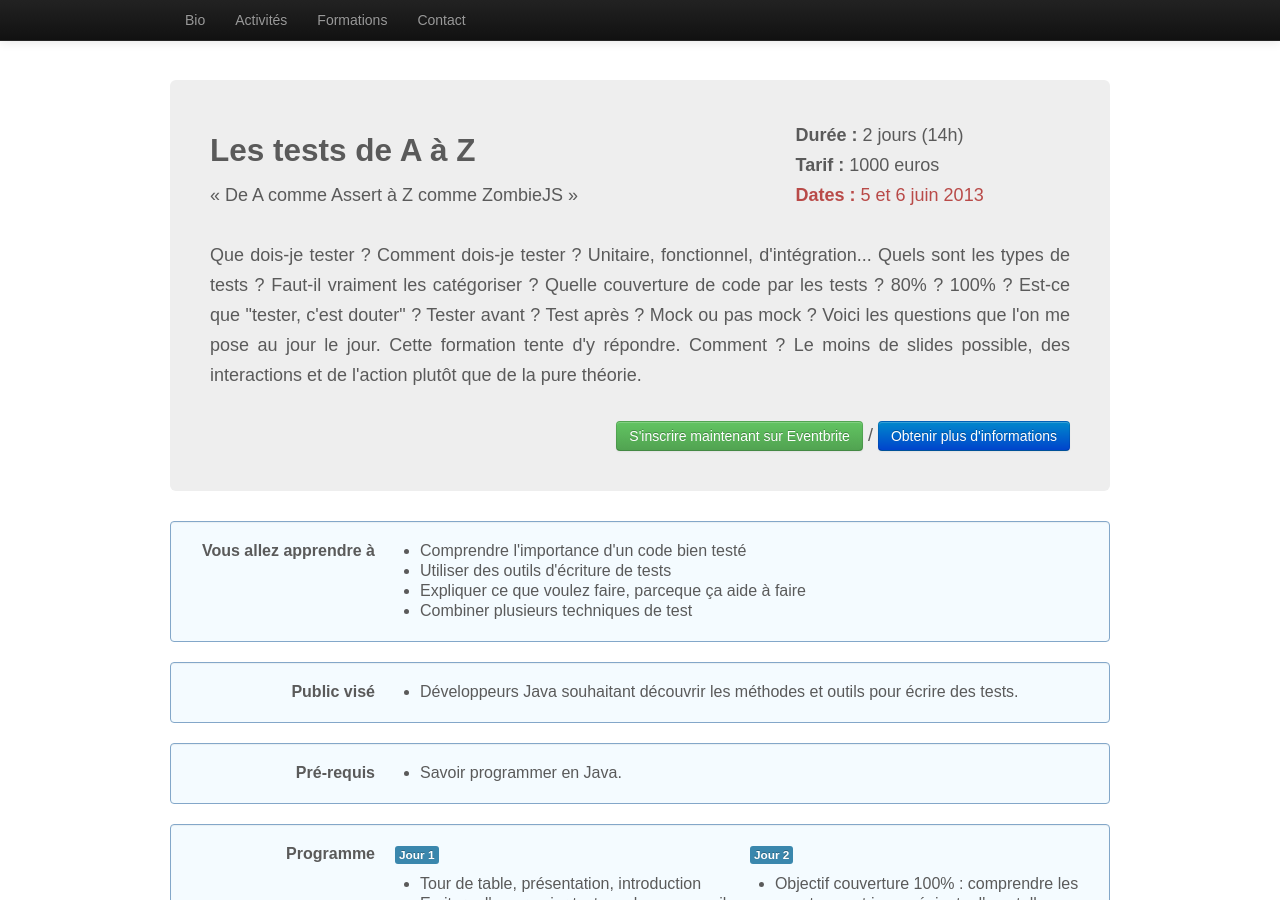
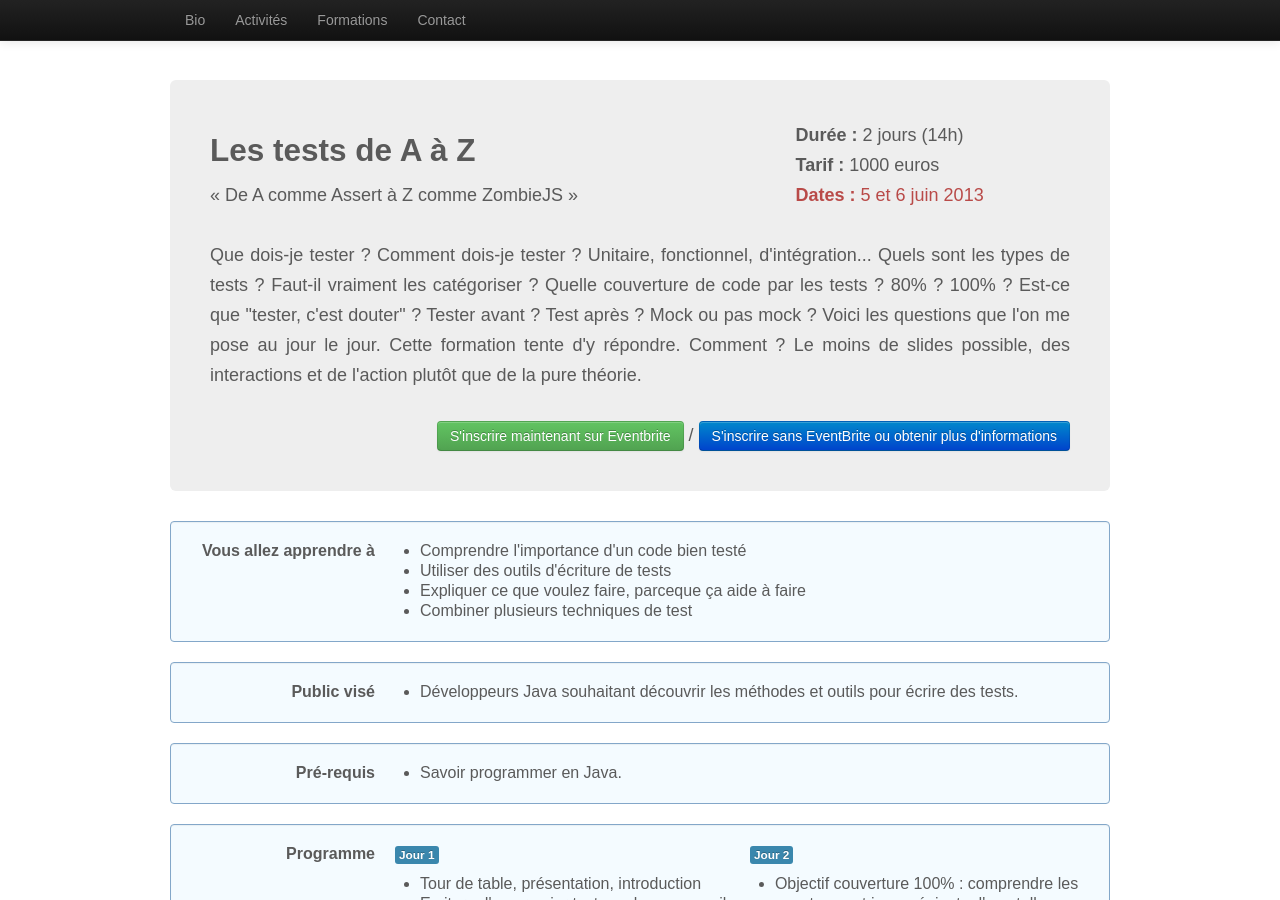
Before and after one commit to dgageot/retour1024, a Jekyll site: the page built from _posts/2013-04-07-tests-az.html, in a window 1280 px wide and 900 px high. Built offline with Jekyll 4.4.1, drawn with Linux system fonts in a browser that asks for light colours; comment, search, counter and statistics services are not loaded.

Commit message:
sans EventBrite

```diff
--- a/_layouts/fiche_formation.html
+++ b/_layouts/fiche_formation.html
@@ -39,7 +39,7 @@ home: /
               {% endif %}
               <a class="btn btn-primary"
                href="mailto:david@gageot.net?body=Bonjour,&#37;0D&#37;0DJ'aimerais avoir plus d'informations sur cette formation.&#37;0D&#37;0DMerci.&subject=[Formation] {{page.name}}"
-               target="contact">Obtenir plus d'informations</a><br>
+               target="contact">S'inscrire sans EventBrite ou obtenir plus d'informations</a><br>
             </div>
           </div>
         </div>
```
